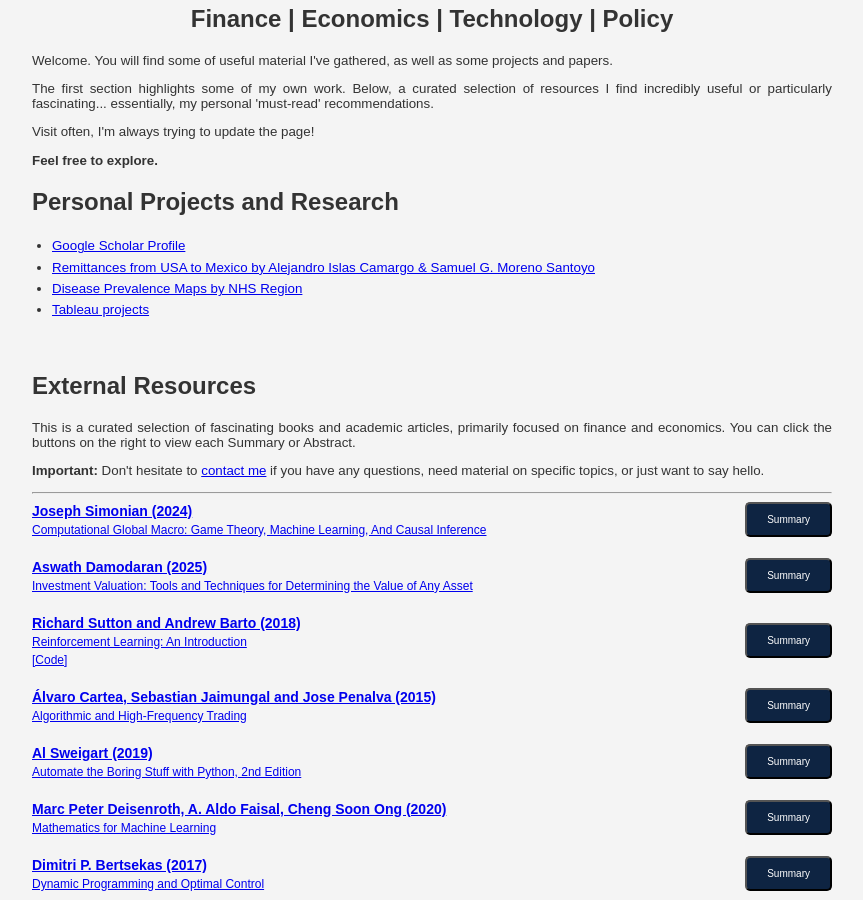
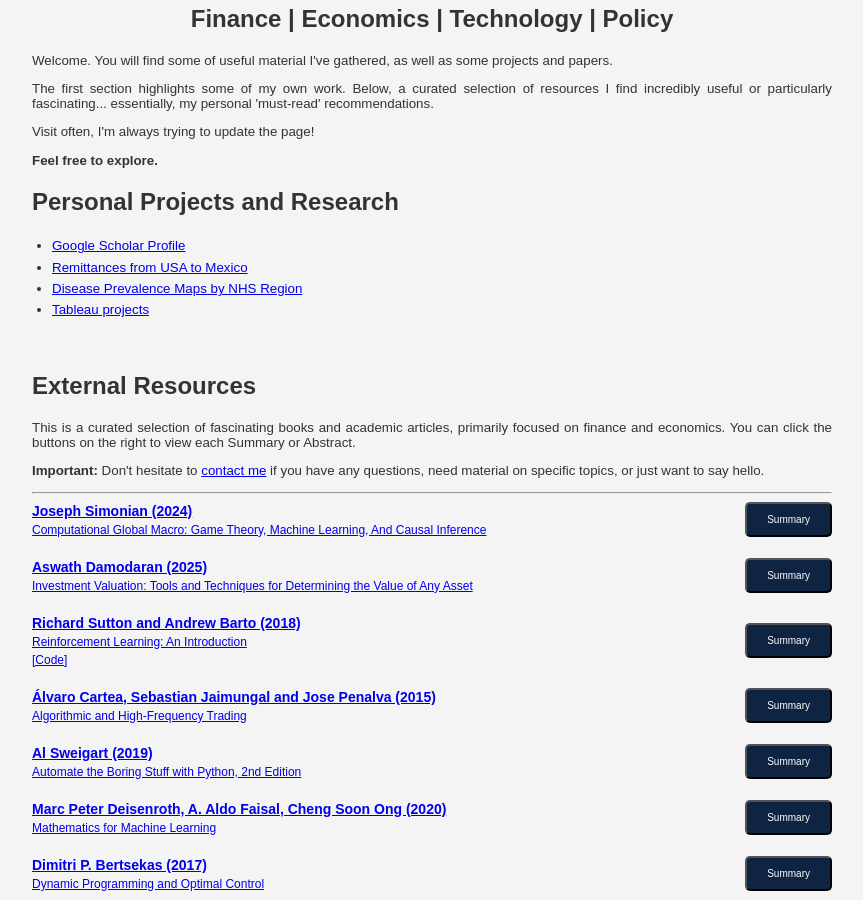
Before and after one commit to GregSom-MSc/GregSom-MSc.github.io, a Jekyll site: the page built from research.html, in a window 1280 px wide and 900 px high, scrolled down 313 px. Shown: the whole window, without its empty margins (208-1071 px from the left). Built offline with Jekyll 4.4.1, drawn with Linux system fonts in a browser that asks for light colours.

Commit message:
Update research.html

```diff
--- a/research.html
+++ b/research.html
@@ -28,7 +28,7 @@
 
             <li><a href="https://scholar.google.com/citations?user=cXjzSawAAAAJ&hl=es" target="_blank">Google Scholar Profile</a></li>
 
-            <li><a href="https://econoquantum.cucea.udg.mx/index.php/EQ/article/view/113" target="_blank">Remittances from USA to Mexico by Alejandro Islas Camargo & Samuel G. Moreno Santoyo</a></li>
+            <li><a href="https://econoquantum.cucea.udg.mx/index.php/EQ/article/view/113" target="_blank">Remittances from USA to Mexico</a></li>
 
             <li><a href="https://gregsom-msc.github.io/Bubble_Maps_SG23/" target="_blank">Disease Prevalence Maps by NHS Region</a></li>
 
```
